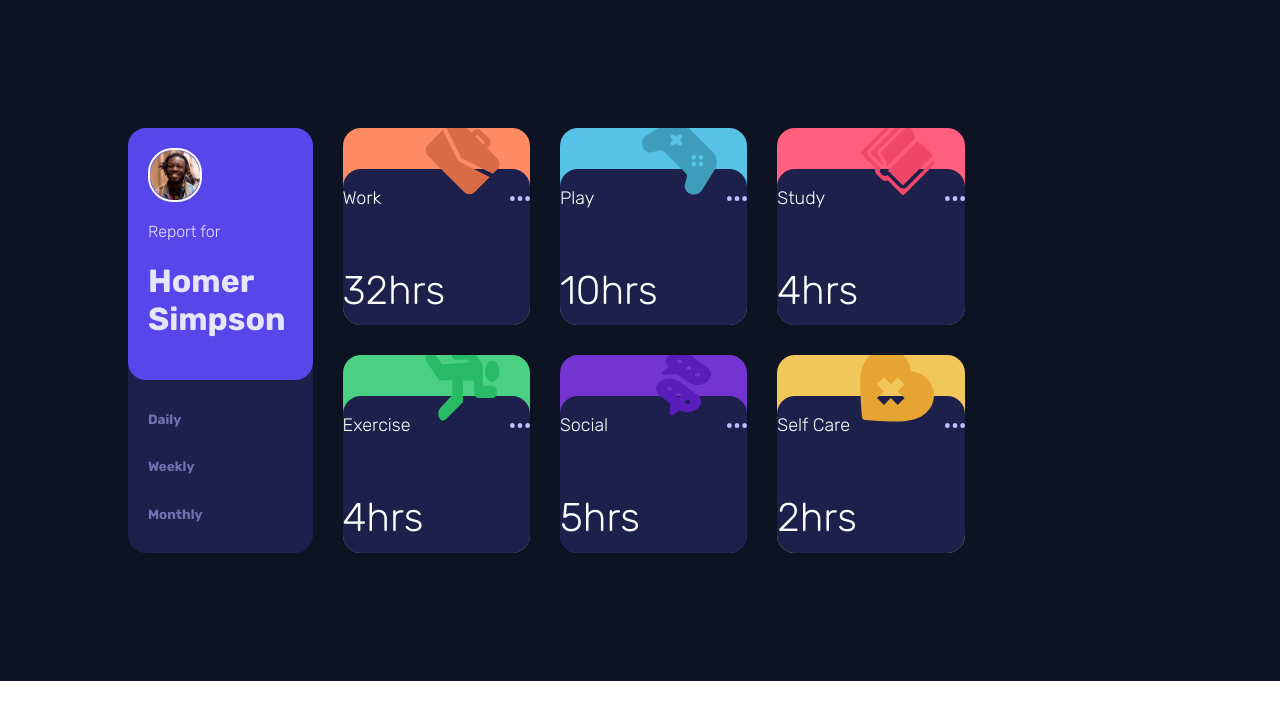
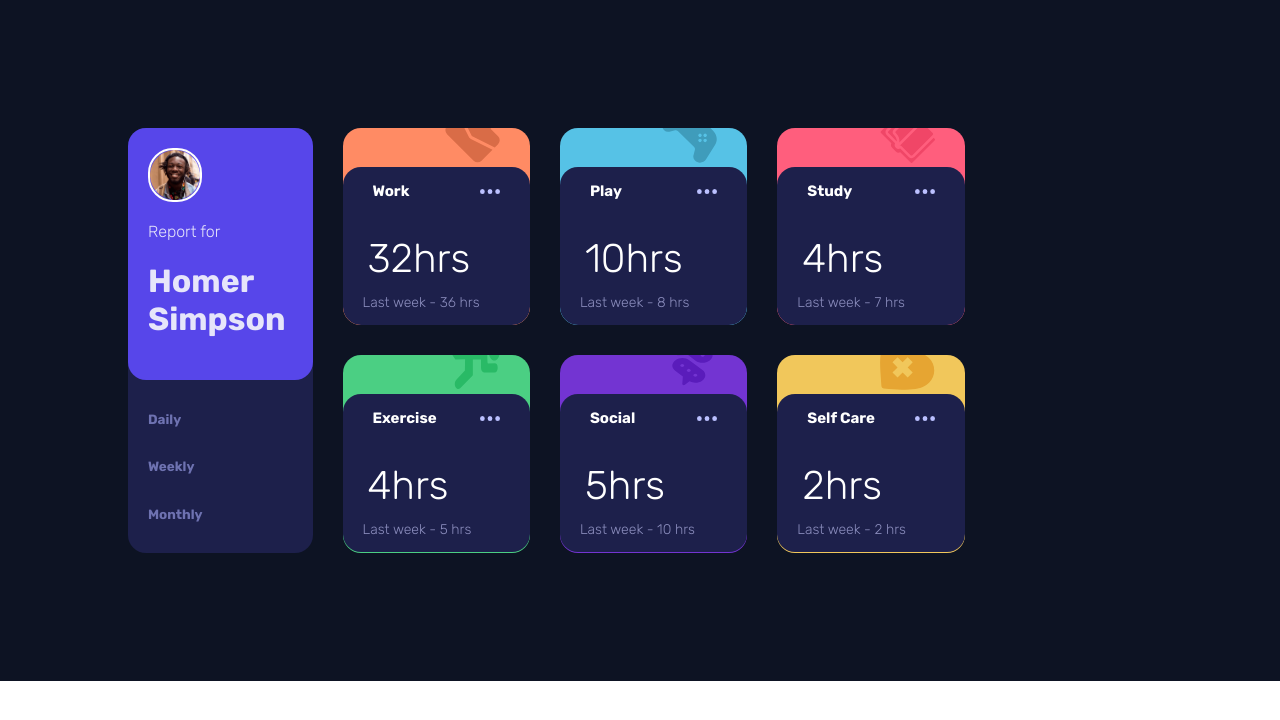
Before and after one commit to rohitkatbamna/timesassgridtest, a React (Create React App) app: page / in a window 1280 px wide. Shown: the top 720 px of the page. Built offline with nearby package versions, Linux system fonts and the light colour scheme.

Commit message:
15TH MARCH 2022 10:23 AM COMMIT 4TH

```diff
--- a/src/scss/app.scss
+++ b/src/scss/app.scss
@@ -45,7 +45,6 @@
 		row-gap: 30px;
 		column-gap: 30px;
 		margin: 10vw 10vw 10vw 0vw;
-
 		.small_card_work {
 			border-radius: 18px;
 			overflow: hidden;
@@ -53,7 +52,7 @@
 			.work_image {
 				text-align: end;
 				margin-right: 30px;
-				margin-top: -8px;
+				margin-top: -20px;
 
 				z-index: 3;
 				overflow: hidden;
@@ -62,9 +61,9 @@
 				background-color: $smallcolortwo;
 				border-radius: 18px;
 				color: white;
-				margin-top: -30px;
 				font-size: 18px;
 				overflow: hidden;
+
 				.work_and_ellip {
 					display: flex;
 					align-items: center;
--- a/src/small_card.js
+++ b/src/small_card.js
@@ -13,16 +13,26 @@ function Smallcard({ first, simobj }) {
 	return (
 		<div className="small_card_work" style={{ backgroundColor: simobj.color }}>
 			<div className="work_image" style={{ zIndex: "1" }}>
-				<img src={simobj.img} alt="simobj.title" height={75} width={75} />
+				<img src={simobj.img} alt="simobj.title" height={55} width={55} />
 			</div>
 			<div className="small_card_work_subspace">
-				<div className="work_and_ellip">
-					<p>{simobj.title}</p>
+				<div
+					className="work_and_ellip"
+					style={{ marginRight: "30px", marginLeft: "30px" }}>
+					<p style={{ fontSize: "15px", fontWeight: "bold" }}>{simobj.title}</p>
 					<img src={epll} alt="ellip" height={5} width={20} />
 				</div>
-				<p style={{ fontSize: "40px" }}>{strone[first].current}hrs</p>
-				<p>
-					Last {anewstr} {strone[first].previous} hrs
+				<p style={{ fontSize: "40px", marginLeft: "25px", marginTop: "20px" }}>
+					{strone[first].current}hrs
+				</p>
+				<p
+					style={{
+						fontSize: "14px",
+						marginTop: "-28px",
+						marginLeft: "20px",
+						color: "#8b8dbd",
+					}}>
+					Last {anewstr} - {strone[first].previous} hrs
 				</p>
 			</div>
 		</div>
```
